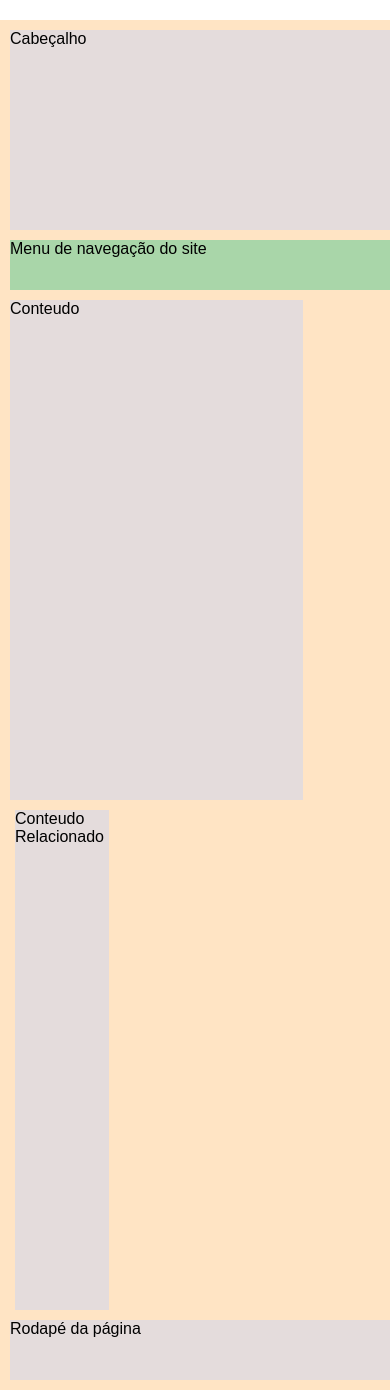
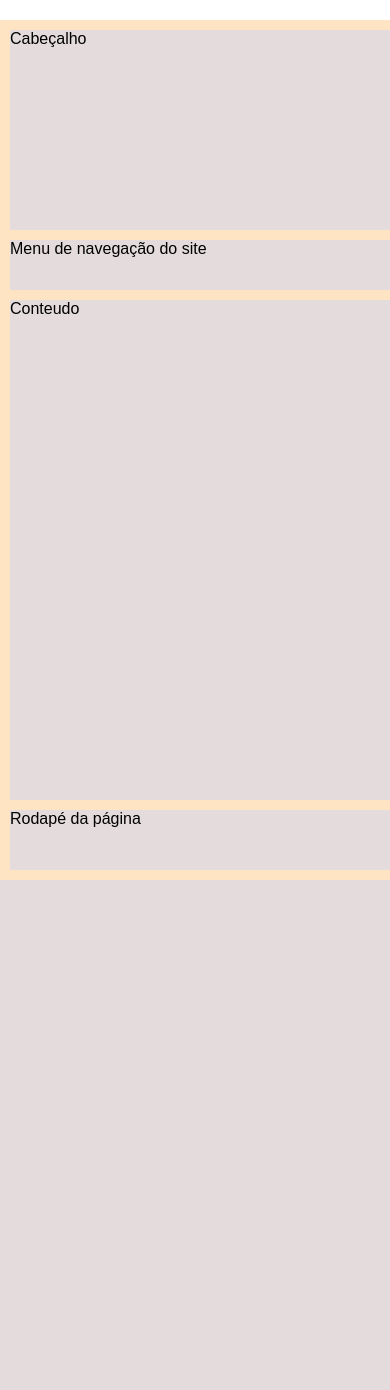
Before and after one commit to FilipeMGaspar/Curso_HTML5_e_CSS3_FSN_2016, a PHP site: page / in a window 390 px wide. After the commit the page ends 880 px from the top, so only its background shows below. Run offline with PHP 8.4, Linux system fonts and the light colour scheme.

Commit message:
Aula 10 - Introdução à Media Queries

```diff
--- a/Aula10/css/estilo.css
+++ b/Aula10/css/estilo.css
@@ -33,6 +33,7 @@ section{
     width: 75%;
     height: 500px;
     float: left;
+    margin-bottom: 10px;
 }
 
 aside{
@@ -55,7 +56,10 @@ footer{
 }
 
 @media only screen and (max-width: 650px){
-    nav{
-        background-color: rgb(169, 214, 169);
+    aside {
+        display: none;
+    }
+    section{
+        width: 100%;
     }
 }
```
